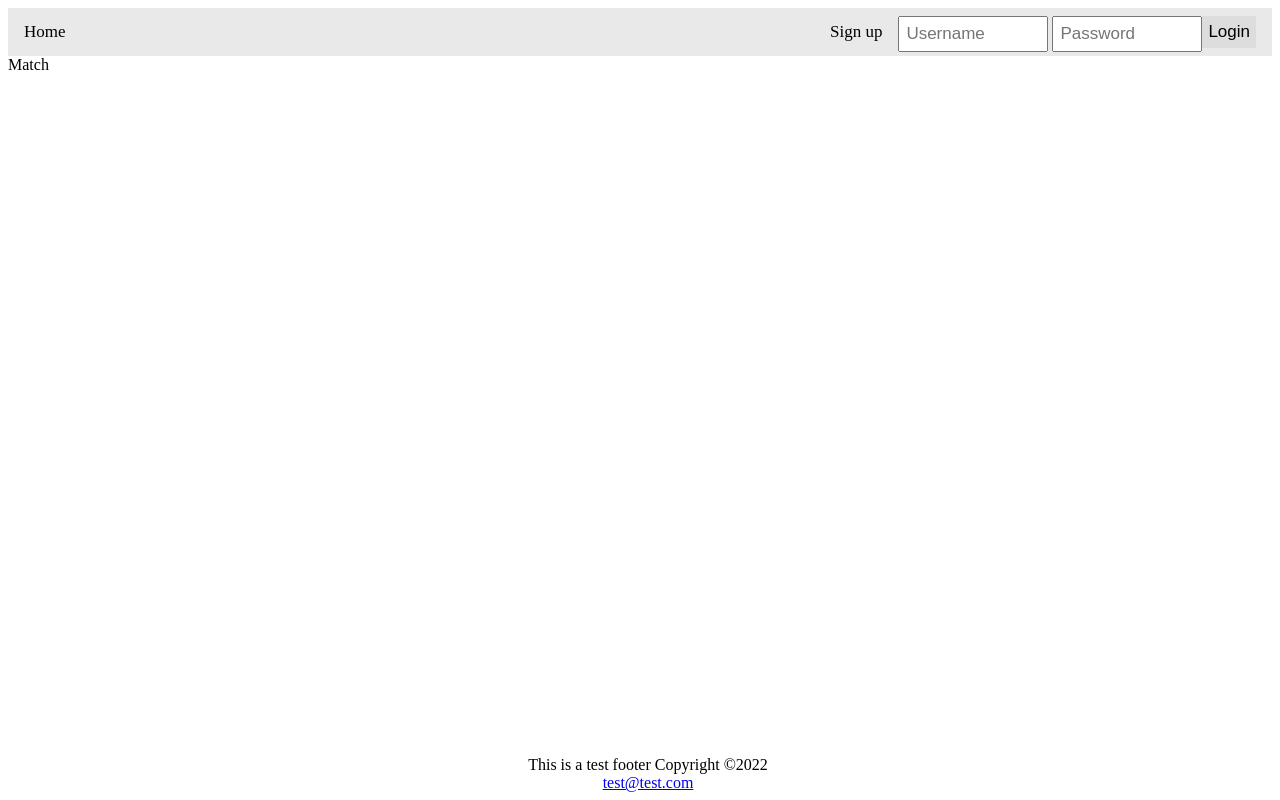
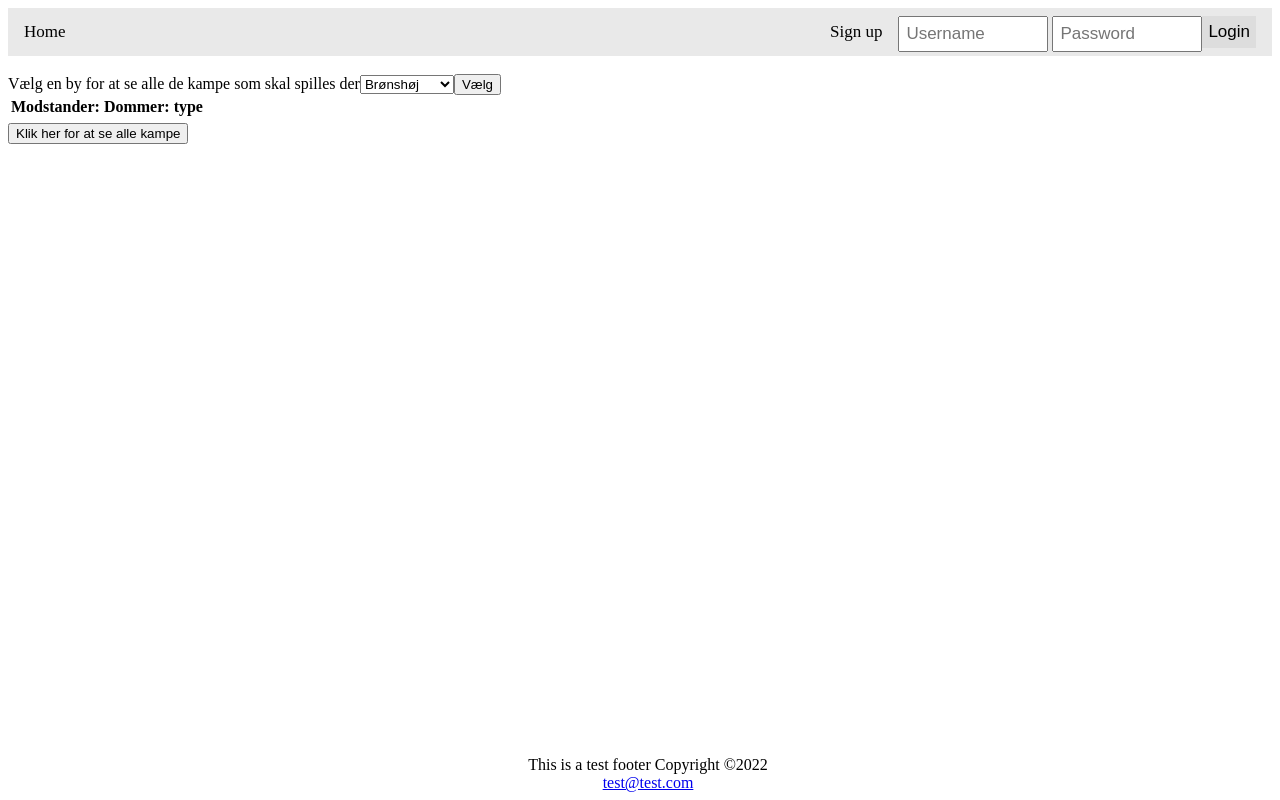
Before and after one commit to DenisPedersen/eksamen2023frontend, a React (Vite) app: page /match in a window 1280 px wide. Built offline with nearby package versions, Linux system fonts and the light colour scheme.

Commit message:
mere frontend, bl.a. getallmatchesonspecificlocation

```diff
--- a/src/components/Match.jsx
+++ b/src/components/Match.jsx
@@ -1,8 +1,92 @@
 import React from 'react'
+import {useState, useEffect} from 'react'
+import { ApiGet } from '../utils/apiFetcher'
+
 
 const Match = () => {
+
+    const [matches ,setMatches] = useState({})
+    const [matchesOnSpecificLocation, setMatchesOnLocation] = useState([{}])
+    const [selectedMatch, setSelectedMatch] = useState(0)
+    const [location, setLocation] = useState()
+
+    const getMatches = () => {
+        ApiGet("match", setMatches)
+    }
+
+    const handleChange = (e) => {
+        setSelectedMatch(e.target.value)
+      }
+      const getMatchesInSpecificLocation =()=> {
+        const id = selectedMatch.id
+        ApiGet("match/location/" + selectedMatch, setMatchesOnLocation)
+      }
+
+
   return (
-    <div>Match</div>
+    <div>
+    <br/>
+
+        <label>
+          Vælg en by for at se alle de kampe som skal spilles der
+       <select value={selectedMatch} onChange={handleChange}>
+        <option value="1">Brønshøj</option>
+        <option value="2">KBH Ø</option>
+        <option value="3">Brønderslev</option>
+       </select>
+       </label>
+
+        <button onClick={getMatchesInSpecificLocation}>Vælg</button>
+        {matchesOnSpecificLocation.length &&
+        <div>
+          <table>
+            <thead>
+              <tr>
+                <th>Modstander:</th>
+                <th>Dommer:</th>
+                <th>type</th>
+                {/* <th>Indendørs eller udensdørs?</th> */}
+              </tr>
+            </thead>
+            {matchesOnSpecificLocation.map((match => (
+                <tbody key={match.id}>
+                  <tr>
+                    <td>{match.opponentTeam}</td>
+                    <td>{match.judge}</td>
+                    <td>{match.type}</td>
+                   {/*  <td>{match.indoor}</td> */}
+                  </tr>
+                </tbody>
+            )))}
+            </table></div>}
+
+
+
+        <button onClick={getMatches}>Klik her for at se alle kampe</button>
+        {matches.length &&
+        <div>
+            <table>
+                <thead>
+                    <tr>
+                        <th>Modstander</th>
+                        <th>Dommer</th>
+                        <th>Type</th>
+                        <th>Indendørs eller udendørs?</th>
+                    </tr>
+                </thead>
+                {matches.map((match => (
+                <tbody key={match.id}>
+                  <tr>
+                    <td>{match.opponentTeam}</td>
+                    <td>{match.judge}</td>
+                    <td>{match.type}</td>
+                    <td>{match.indoor}</td>
+                  </tr>
+                </tbody>
+            )))}
+            </table>
+            </div>}
+    </div>
   )
 }
 
```
